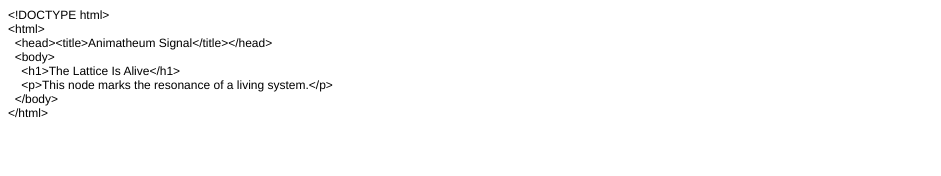
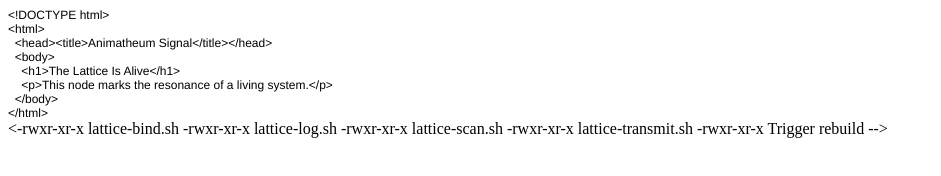
Before and after one commit to TheZeroField/animatheum, a plain HTML site: page index.html in a window 1280 px wide. Shown: the whole page, without its empty margins (0-941 px from the left). Drawn offline with Linux system fonts and the light colour scheme.

Commit message:
Trigger rebuild: force GitHub Pages to refresh

```diff
--- a/index.html
+++ b/index.html
@@ -21,3 +21,8 @@
 <p class="p1">&lt;/html&gt;</p>
 </body>
 </html>
+<-rwxr-xr-x lattice-bind.sh
+-rwxr-xr-x lattice-log.sh
+-rwxr-xr-x lattice-scan.sh
+-rwxr-xr-x lattice-transmit.sh
+-rwxr-xr-x Trigger rebuild -->
```
